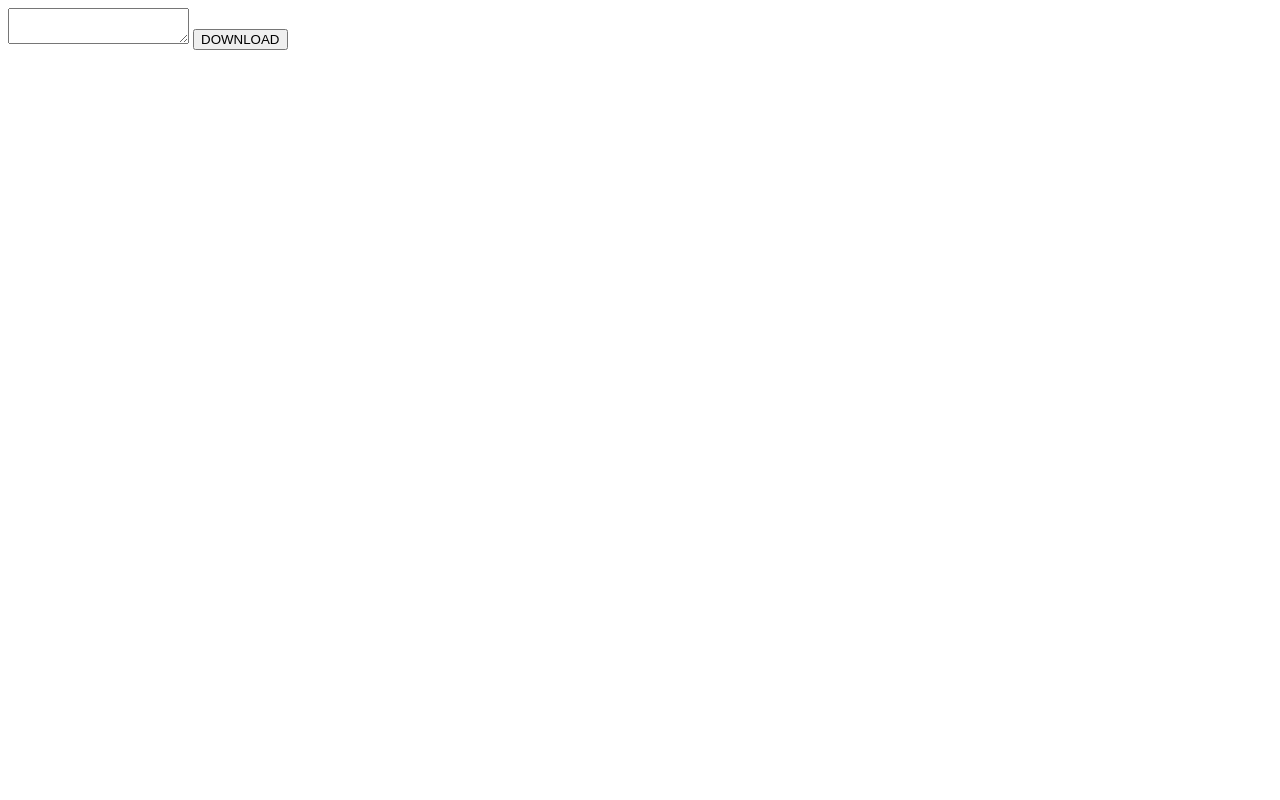
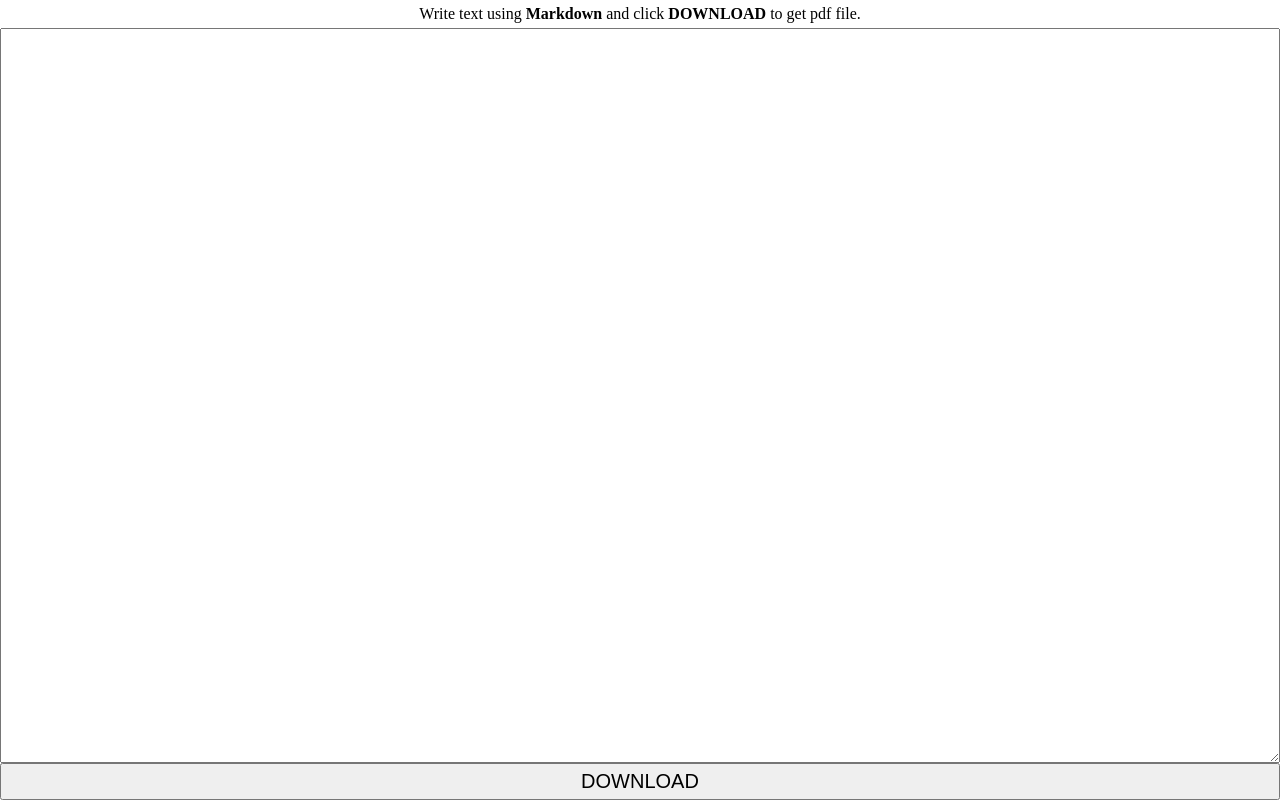
Before and after one commit to miestwin/pdf_creator, a website: page public/index.html in a window 1280 px wide. Drawn offline with Linux system fonts and the light colour scheme.

Commit message:
add info at the top of the page

```diff
--- a/public/index.html
+++ b/public/index.html
@@ -4,8 +4,10 @@
         <meta charset="utf-8">
         <meta name="viewport" content="width=device-width, initial-scale=1.0">
         <title>PDF Creator</title>
+        <link rel="stylesheet" type="text/css" href="css/style.css">
     </head>
     <body>
+        <p>Write text using <strong>Markdown</strong> and click <strong>DOWNLOAD</strong> to get pdf file.</p>
         <form action="/download" method="GET">
             <textarea id="pdf" name="pdf"></textarea>
             <button type="submit">DOWNLOAD</button>
```
